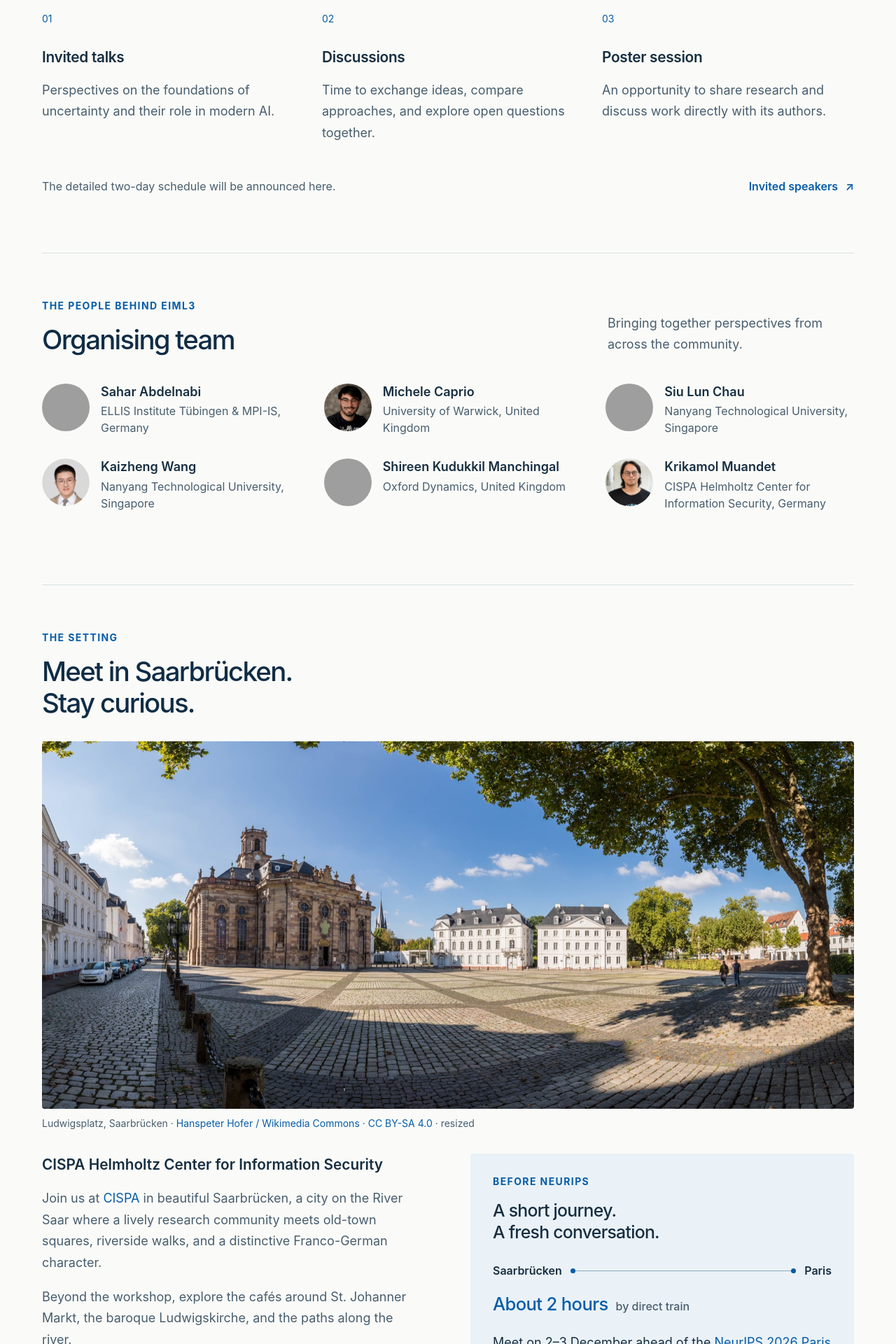
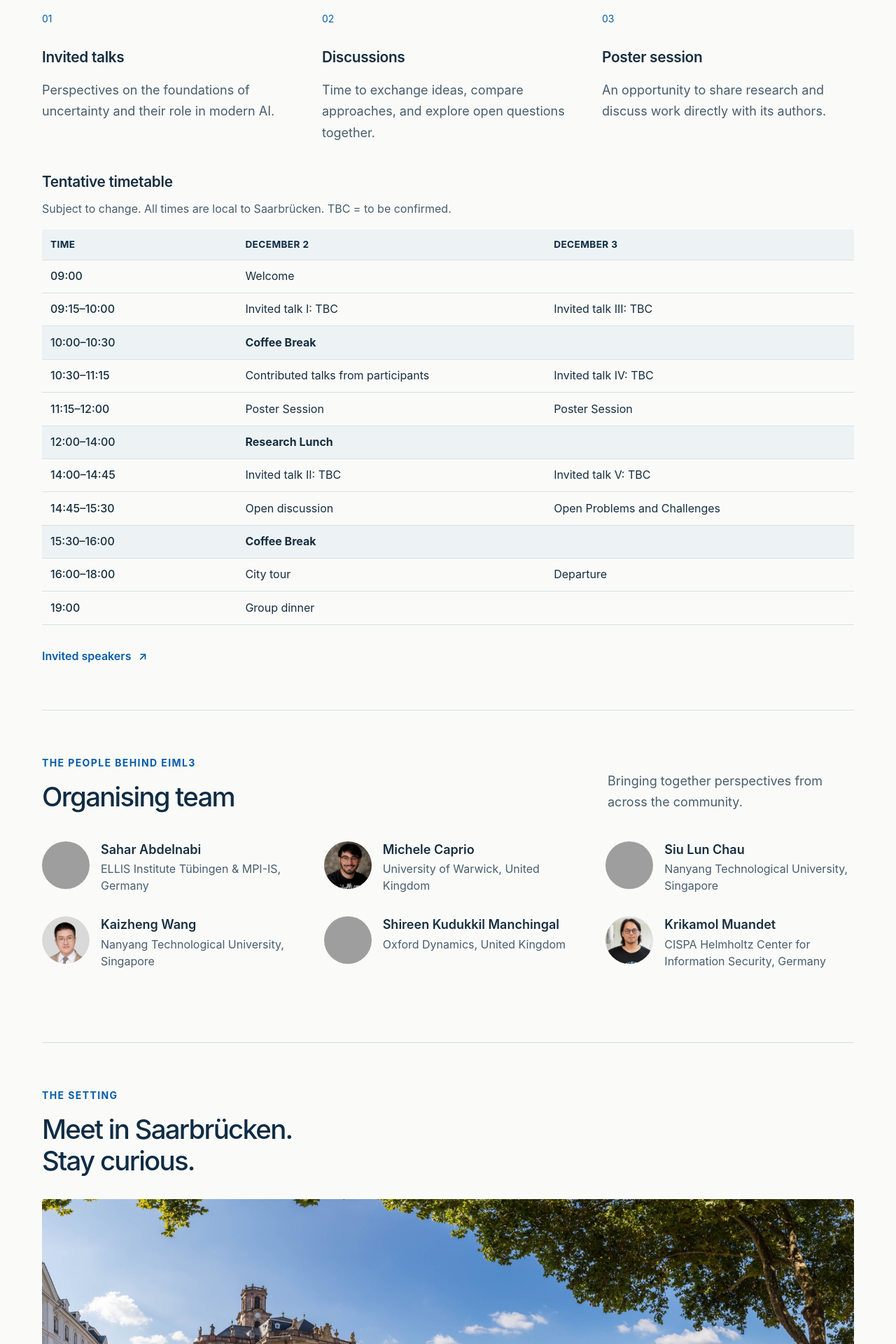
Before and after one commit to epistemic-intelligence-in-ml/epistemic-intelligence-in-ml.github.io, a Jekyll site: the page built from index.md, in a window 1280 px wide. Shown: the part 2881-4801 px from the top of the page at 70% size. Built offline with Jekyll 4.4.1, drawn with Linux system fonts in a browser that asks for light colours; grey boxes are pictures that could not be loaded.

Commit message:
Add tentative two-day workshop timetable

```diff
--- a/_data/schedule.yml
+++ b/_data/schedule.yml
@@ -1,5 +1,5 @@
 # Programme formats across the two workshop days.
-# Detailed session times will be added when the programme is finalised.
+# The tentative session times are maintained separately in timetable.yml.
 
 - title: "Invited talks"
   description: "Perspectives on the foundations of uncertainty and their role in modern AI."
--- /dev/null
+++ b/_data/timetable.yml
@@ -0,0 +1,42 @@
+# Tentative timetable. Blank day_2 entries are intentionally left unspecified.
+days:
+  - "December 2"
+  - "December 3"
+
+rows:
+  - time: "09:00"
+    day_1: "Welcome"
+    day_2: ""
+  - time: "09:15–10:00"
+    day_1: "Invited talk I: TBC"
+    day_2: "Invited talk III: TBC"
+  - time: "10:00–10:30"
+    day_1: "Coffee Break"
+    day_2: ""
+    break: true
+  - time: "10:30–11:15"
+    day_1: "Contributed talks from participants"
+    day_2: "Invited talk IV: TBC"
+  - time: "11:15–12:00"
+    day_1: "Poster Session"
+    day_2: "Poster Session"
+  - time: "12:00–14:00"
+    day_1: "Research Lunch"
+    day_2: ""
+    break: true
+  - time: "14:00–14:45"
+    day_1: "Invited talk II: TBC"
+    day_2: "Invited talk V: TBC"
+  - time: "14:45–15:30"
+    day_1: "Open discussion"
+    day_2: "Open Problems and Challenges"
+  - time: "15:30–16:00"
+    day_1: "Coffee Break"
+    day_2: ""
+    break: true
+  - time: "16:00–18:00"
+    day_1: "City tour"
+    day_2: "Departure"
+  - time: "19:00"
+    day_1: "Group dinner"
+    day_2: ""
--- /dev/null
+++ b/_includes/timetable.html
@@ -0,0 +1,27 @@
+<div class="workshop-timetable">
+  <h{{ include.heading_level | default: 2 }} id="timetable-heading">Tentative timetable</h{{ include.heading_level | default: 2 }}>
+  <p class="timetable-note" id="timetable-note">Subject to change. All times are local to Saarbrücken. TBC = to be confirmed.</p>
+  <p class="timetable-hint">Scroll horizontally to view both days.</p>
+  <div class="table-scroll timetable-scroll" role="region" aria-labelledby="timetable-heading" tabindex="0">
+    <table class="data timetable" aria-describedby="timetable-note">
+      <caption class="visually-hidden">Tentative workshop timetable for {{ site.workshop.date }}</caption>
+      <thead>
+        <tr>
+          <th scope="col">Time</th>
+{% for day in site.data.timetable.days %}
+          <th scope="col">{{ day | escape }}</th>
+{% endfor %}
+        </tr>
+      </thead>
+      <tbody>
+{% for row in site.data.timetable.rows %}
+        <tr{% if row.break %} class="timetable-break"{% endif %}>
+          <th scope="row">{{ row.time | escape }}</th>
+          <td>{% if row.break %}<strong>{{ row.day_1 | escape }}</strong>{% else %}{{ row.day_1 | escape }}{% endif %}</td>
+          <td>{{ row.day_2 | escape }}</td>
+        </tr>
+{% endfor %}
+      </tbody>
+    </table>
+  </div>
+</div>
--- a/assets/css/landing.css
+++ b/assets/css/landing.css
@@ -83,6 +83,16 @@
 .programme-format p { color: var(--muted); font-size: 1.125rem; margin-bottom: 0; }
 .programme-note { margin-top: 2rem; display: flex; flex-wrap: wrap; justify-content: space-between; align-items: baseline; gap: .5rem 2rem; }
 .programme-note p { color: var(--muted); font-size: 1rem; }
+.workshop-timetable { margin-top: 2.5rem; }
+.workshop-timetable .timetable-note { color: var(--muted); font-size: 1rem; margin: .5rem 0 1rem; }
+.workshop-timetable .timetable-hint { display: none; color: var(--muted); font-size: .875rem; margin: 0 0 .75rem; }
+.timetable-scroll:focus-visible { outline: 3px solid var(--accent); outline-offset: 4px; }
+.visually-hidden { position: absolute; width: 1px; height: 1px; padding: 0; margin: -1px; overflow: hidden; clip-path: inset(50%); white-space: nowrap; border: 0; }
+table.timetable { table-layout: fixed; min-width: 36rem; margin: 0; font-size: 1rem; }
+.timetable thead th { color: var(--accent-dark); }
+.timetable th:first-child { width: 24%; }
+.timetable tbody th { background: transparent; color: var(--text); font-size: 1rem; font-weight: 500; letter-spacing: 0; text-transform: none; white-space: nowrap; }
+.timetable .timetable-break { background: var(--bg-alt); }
 .venue-introduction { display: grid; grid-template-columns: 1fr 1fr; gap: 4rem; margin-top: 2rem; }
 .city-photo { margin: 2rem 0; }
 .city-photo img { display: block; width: 100%; height: auto; border-radius: 4px; }
@@ -180,6 +190,7 @@
   .format-number { margin-bottom: .6rem; }
   .programme-format p { margin-top: .5rem; }
   .programme-note { margin-top: 1.5rem; }
+  .workshop-timetable .timetable-hint { display: block; }
   .edition-trail { margin-top: .5rem; }
   .landing-page .people { grid-template-columns: repeat(2, minmax(0, 1fr)); gap: 2rem 1.2rem; }
   .landing-page .person-photo { width: 80px; height: 80px; }
--- a/index.md
+++ b/index.md
@@ -87,7 +87,8 @@ landing: true
     <div class="programme-format"><span class="format-number" aria-hidden="true">0{{ forloop.index }}</span><h3>{{ session.title }}</h3><p>{{ session.description }}</p></div>
 {% endfor %}
   </div>
-  <div class="programme-note"><p>The detailed two-day schedule will be announced here.</p><a class="text-link" href="{{ '/invited-talks/' | relative_url }}">Invited speakers <span aria-hidden="true">↗</span></a></div>
+{% include timetable.html heading_level=3 %}
+  <div class="programme-note"><a class="text-link" href="{{ '/invited-talks/' | relative_url }}">Invited speakers <span aria-hidden="true">↗</span></a></div>
 </section>
 
 <section class="landing-section organisers-section" id="organisers" aria-labelledby="organisers-heading">
```
Also changed, not shown: schedule.md (+1 -1 lines), README.md, 3 other files.
